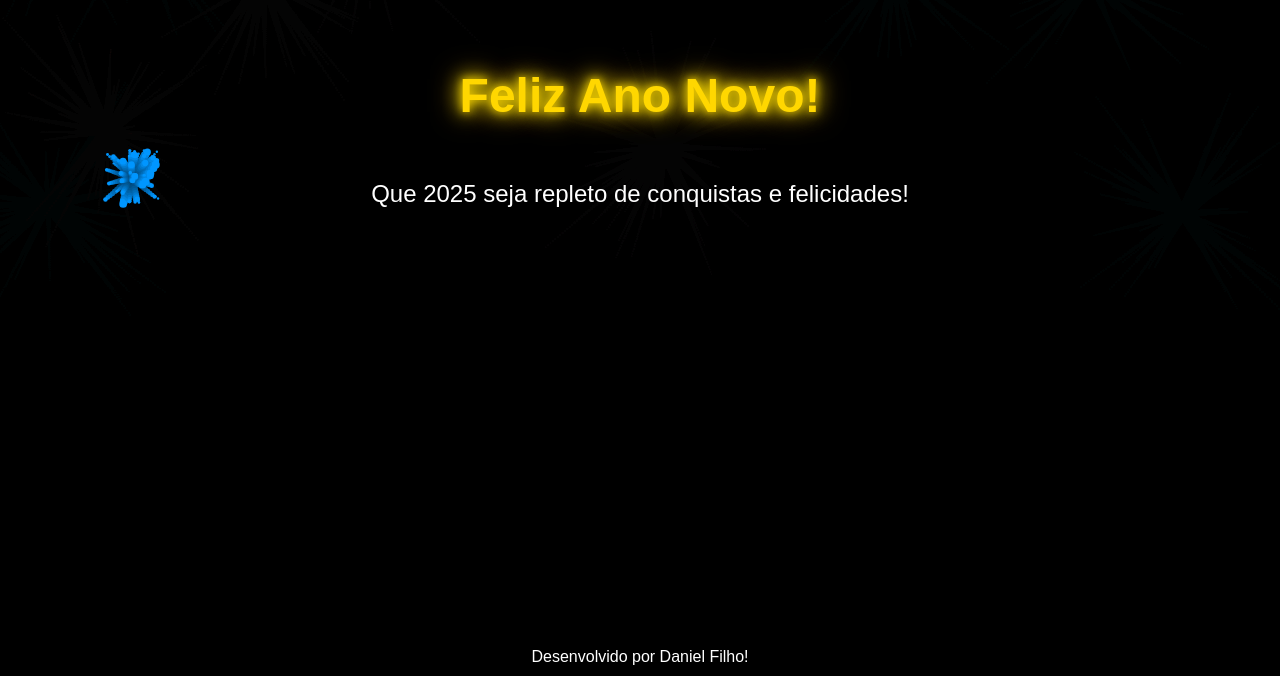
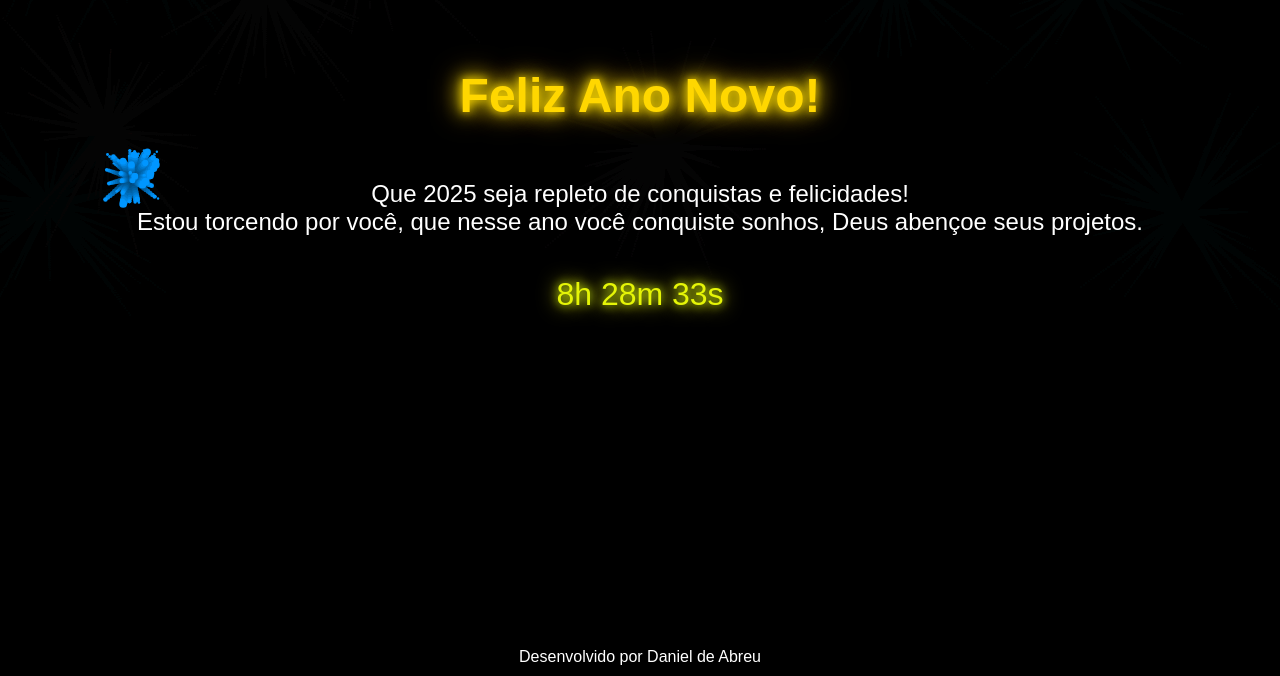
Before and after one commit to DanielFilho09/feliz-ano-novo, a plain HTML site: page index.html in a window 1280 px wide. Shown: the part 124-800 px from the top of the page. Drawn offline with Linux system fonts and the light colour scheme.

Commit message:
Update index.html
Final

```diff
--- a/index.html
+++ b/index.html
@@ -4,6 +4,10 @@
   <meta charset="UTF-8" />
   <meta name="viewport" content="width=device-width, initial-scale=1.0" />
   <title>Feliz Ano Novo!</title>
+
+  <!-- Favicon -->
+  <link rel="icon" href="https://cdn-icons-png.flaticon.com/512/3600/3600917.png" type="image/png" />
+
   <style>
     body {
       margin: 0;
@@ -34,6 +38,15 @@
       text-align: center;
     }
 
+    #countdown {
+      color: rgb(229, 245, 7);
+      font-size: 2em;
+      position: absolute;
+      top: 50%;
+      text-align: center;
+      text-shadow: 0 0 10px rgb(218, 255, 8), 0 0 20px rgb(255, 251, 34);
+    }
+
     canvas {
       position: absolute;
       top: 0;
@@ -51,11 +64,36 @@
 <body>
   <canvas id="fireworks"></canvas>
   <h1>Feliz Ano Novo!</h1>
-  <p>Que 2025 seja repleto de conquistas e felicidades!</p>
-  <p2>Estou torcendo por você, que nesse ano você conquiste sonhos, Deus abençõe seus projetos</p2>
-  <footer>Desenvolvido por Daniel Filho! </footer>
+  <p>Que 2025 seja repleto de conquistas e felicidades! <br>
+    Estou torcendo por você, que nesse ano você conquiste sonhos, Deus abençoe seus projetos.
+  </p>
+  <div id="countdown"></div>
+  <footer>Desenvolvido por Daniel de Abreu</footer>
 
   <script>
+    // Relógio de Contagem Regressiva
+    const countdownElement = document.getElementById('countdown');
+    const targetDate = new Date('Jan 1, 2025 00:00:00').getTime();
+
+    function updateCountdown() {
+      const now = new Date().getTime();
+      const distance = targetDate - now;
+
+      const days = Math.floor(distance / (1000 * 60 * 60 * 24));
+      const hours = Math.floor((distance % (1000 * 60 * 60 * 24)) / (1000 * 60 * 60));
+      const minutes = Math.floor((distance % (1000 * 60 * 60)) / (1000 * 60));
+      const seconds = Math.floor((distance % (1000 * 60)) / 1000);
+
+      countdownElement.innerHTML = `${hours}h ${minutes}m ${seconds}s`;
+
+      if (distance < 0) {
+        countdownElement.innerHTML = 'Feliz Ano Novo!';
+      }
+    }
+
+    setInterval(updateCountdown, 1000);
+
+    // Animação de Fogos de Artifício
     const canvas = document.getElementById('fireworks');
     const ctx = canvas.getContext('2d');
 
```
